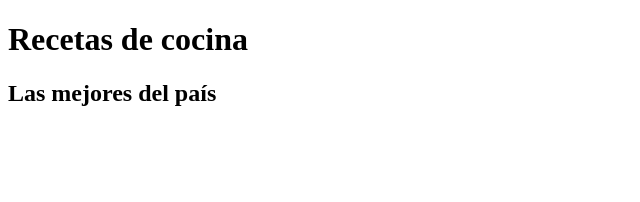
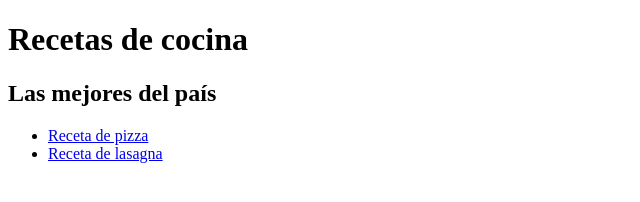
Before and after one commit to INSPT-ProgII-2602-2023/recetas-inspt2, a plain HTML site: page index.html in a window 1280 px wide. Shown: the whole page, without its empty margins (0-640 px from the left). Drawn offline with Linux system fonts and the light colour scheme.

Commit message:
Menu de navegacion

```diff
--- a/index.html
+++ b/index.html
@@ -9,6 +9,9 @@
         <h1>Recetas de cocina</h1>
         <h2>Las mejores del país</h2>
 
-
+        <ul>
+            <li><a href="#">Receta de pizza</a></li>
+            <li><a href="#">Receta de lasagna</a></li>
+        </ul>
     </body>
 </html>
```
